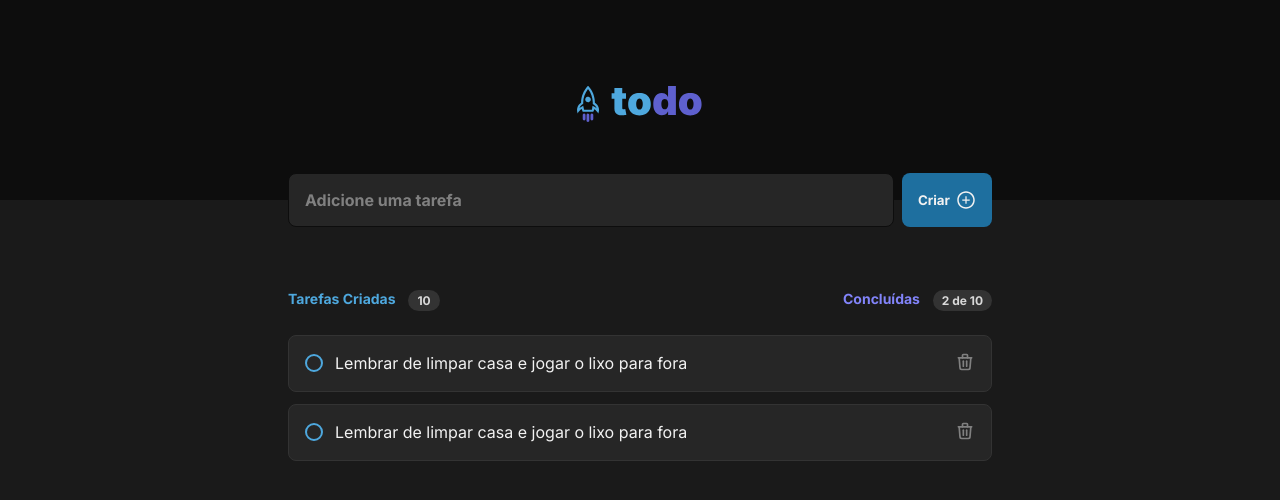
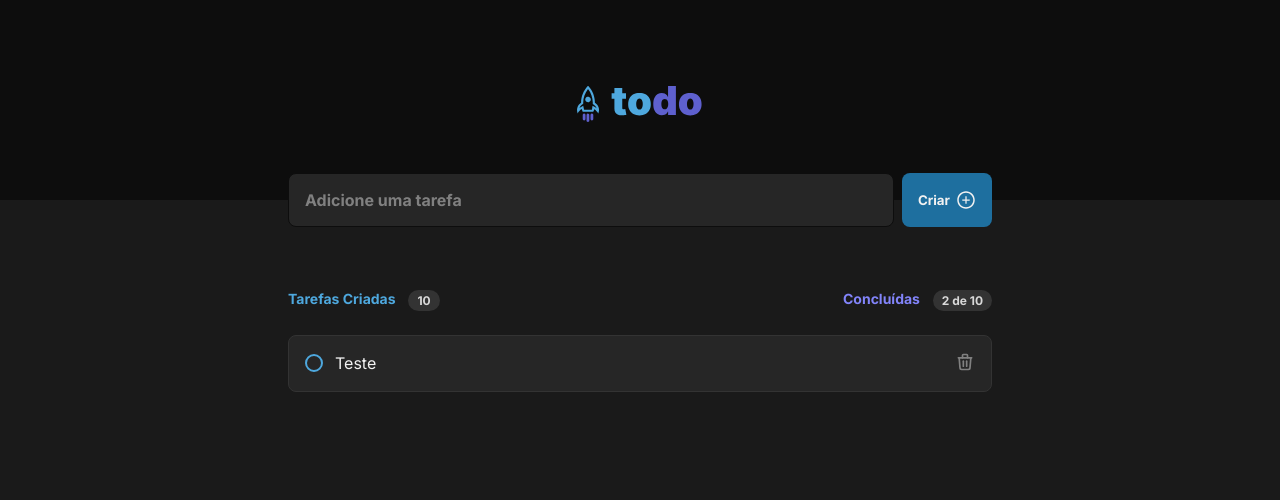
Before and after one commit to Lucasedusi/todo-vite-react, a React (Vite) app: page / in a window 1280 px wide. Shown: the top 500 px of the page. Built offline with nearby package versions, Linux system fonts and the light colour scheme.

Commit message:
feat: create state todo

```diff
--- a/src/App.tsx
+++ b/src/App.tsx
@@ -1,13 +1,27 @@
-import React from "react";
+import React, { useState } from "react";
 
 import { Header } from "./components/Header/Header";
 import { Tasks } from "./components/Tasks/Tasks";
 
+export interface ITask {
+	id: string;
+	title: string;
+	isComplete: boolean;
+}
+
 function App() {
+	const [tasks, setTasks] = useState<ITask[]>([
+		{
+			id: "1",
+			title: "Teste",
+			isComplete: true,
+		},
+	]);
+
 	return (
 		<>
 			<Header />
-			<Tasks />
+			<Tasks tasks={tasks} />
 		</>
 	);
 }
--- a/src/components/Task/Task.tsx
+++ b/src/components/Task/Task.tsx
@@ -1,15 +1,20 @@
 import styles from "./Taks.module.css";
 
+import { ITask } from "../../App";
 import { TbTrash } from "react-icons/tb";
 
-export function Task() {
+interface Props {
+	task: ITask;
+}
+
+export function Task({ task }: Props) {
 	return (
 		<div className={styles.task}>
 			<button className={styles.checkContainer}>
 				<div />
 			</button>
 
-			<p>Lembrar de limpar casa e jogar o lixo para fora</p>
+			<p>{task.title}</p>
 
 			<button className={styles.deleteButton}>
 				<TbTrash size={20} />
--- a/src/components/Tasks/Tasks.tsx
+++ b/src/components/Tasks/Tasks.tsx
@@ -1,7 +1,13 @@
+import { ITask } from "../../App";
 import { Task } from "../Task/Task";
+
 import styles from "./Tasks.module.css";
 
-export function Tasks() {
+interface Props {
+	tasks: ITask[];
+}
+
+export function Tasks({ tasks }: Props) {
 	return (
 		<section className={styles.task}>
 			<header className={styles.header}>
@@ -17,8 +23,11 @@ export function Tasks() {
 			</header>
 
 			<div className={styles.list}>
-				<Task />
-				<Task />
+				{tasks.map((task) => (
+					<>
+						<Task task={task} />
+					</>
+				))}
 			</div>
 		</section>
 	);
```
